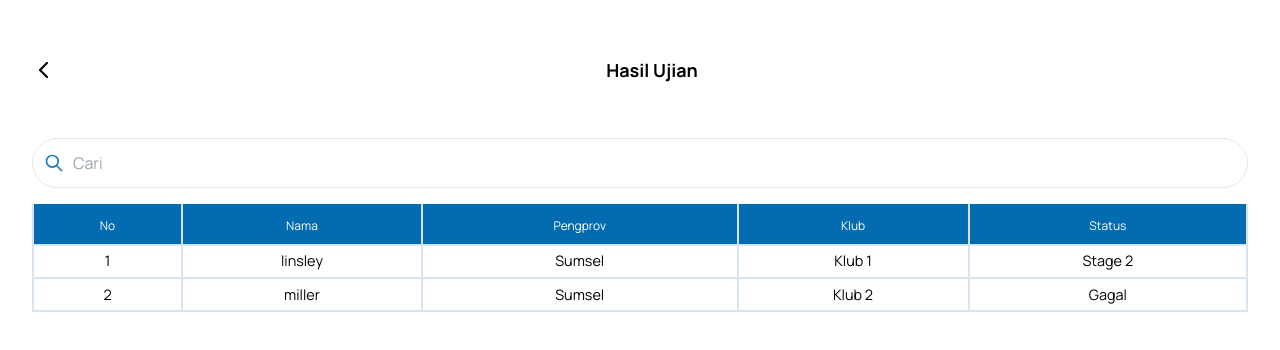
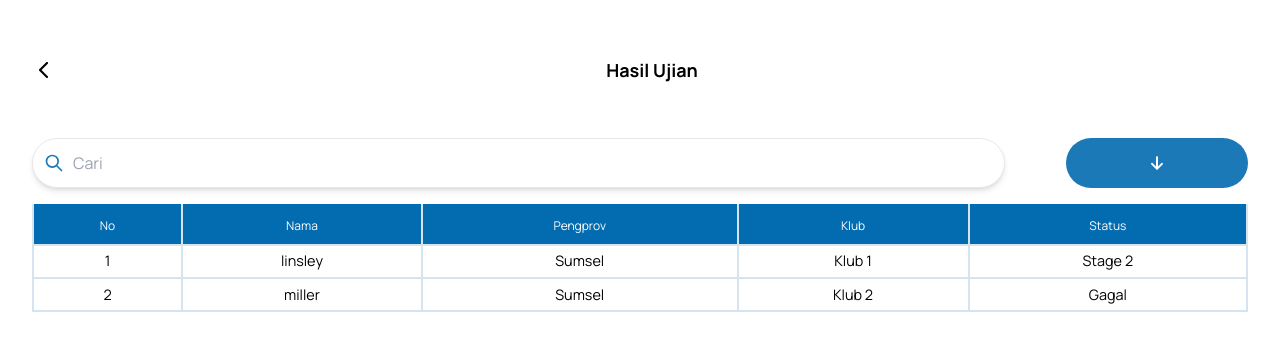
Before and after one commit to zidane-arkan/perbakin-pwa, a React (Vite) app: page /admin/admindashboard/hasilujian in a window 1280 px wide. Shown: the top 350 px of the page. Built offline with nearby package versions, Linux system fonts and the light colour scheme.

Commit message:
Update hasil ujian V1.5, Add icon in for sort

```diff
--- a/src/layout/admin/HasilUjian.tsx
+++ b/src/layout/admin/HasilUjian.tsx
@@ -10,12 +10,7 @@ import {
 } from '@tanstack/react-table';
 import styled from 'styled-components';
 // Gambar
-// import avatar from '../../../app-assets/avatar.png';
-import targetWhite from '../../../app-assets/targetwhite.png'
-import mapPin from '../../../app-assets/map_pin.png'
-import clock from '../../../app-assets/clock.png'
-import peluruBulat from '../../../app-assets/pelurubulat.png';
-import tambahPenguji from '../../../app-assets/tambahpenguji.png'
+import arrowdown from '../../app-assets/arrowdown.png'
 // react router dom
 import { Link } from 'react-router-dom';
 
@@ -161,15 +156,18 @@ const HasilUjian = () => {
         <Layout className={'rounded-3xl gap-8 mt-28 pt-[2%] overflow-hidden'}>
             <HeaderWhiteCustom typeIcon='returnblack' title='Hasil Ujian' />
             <LayoutChild className='flex-col gap-0 h-auto'>
-                <form className='flex flex-col w-full h-auto justify-between'>
-                    <div className="relative">
-                        <span className="absolute inset-y-0 left-0 flex items-center pl-3">
+                <form className='flex w-full h-auto items-center justify-between'>
+                    <div className="w-[80%] relative">
+                        <span className="absolute inset-y-0 left-0 flex items-center pl-3 ">
                             <svg className="w-5 h-5 text-gray-400" viewBox="0 0 24 24" fill="none">
                                 <path d="M21 21L15 15M17 10C17 13.866 13.866 17 10 17C6.13401 17 3 13.866 3 10C3 6.13401 6.13401 3 10 3C13.866 3 17 6.13401 17 10Z" stroke="#1B79B8" stroke-width="2" stroke-linecap="round" stroke-linejoin="round"></path>
                             </svg>
                         </span>
-                        <input type="text" className="w-full py-3 pl-10 pr-4 text-gray-700 bg-white border rounded-full focus:border-blue-400 focus:outline-none focus:ring focus:ring-blue-300 focus:ring-opacity-40" placeholder="Cari" />
+                        <input type="text" className="w-full py-3 pl-10 pr-4 shadow-md text-gray-700 bg-white border rounded-full focus:border-blue-400 focus:outline-none focus:ring focus:ring-blue-300 focus:ring-opacity-40" placeholder="Cari" />
                     </div>
+                    <button className="flex items-center justify-center w-[15%] h-full rounded-full bg-[#1B79B8]">
+                        <img src={arrowdown} />
+                    </button>
                 </form>
                 <TabelHasilUjian />
                 <section></section>
```
Also changed, not shown: src/app-assets/arrowdown.png (added).
